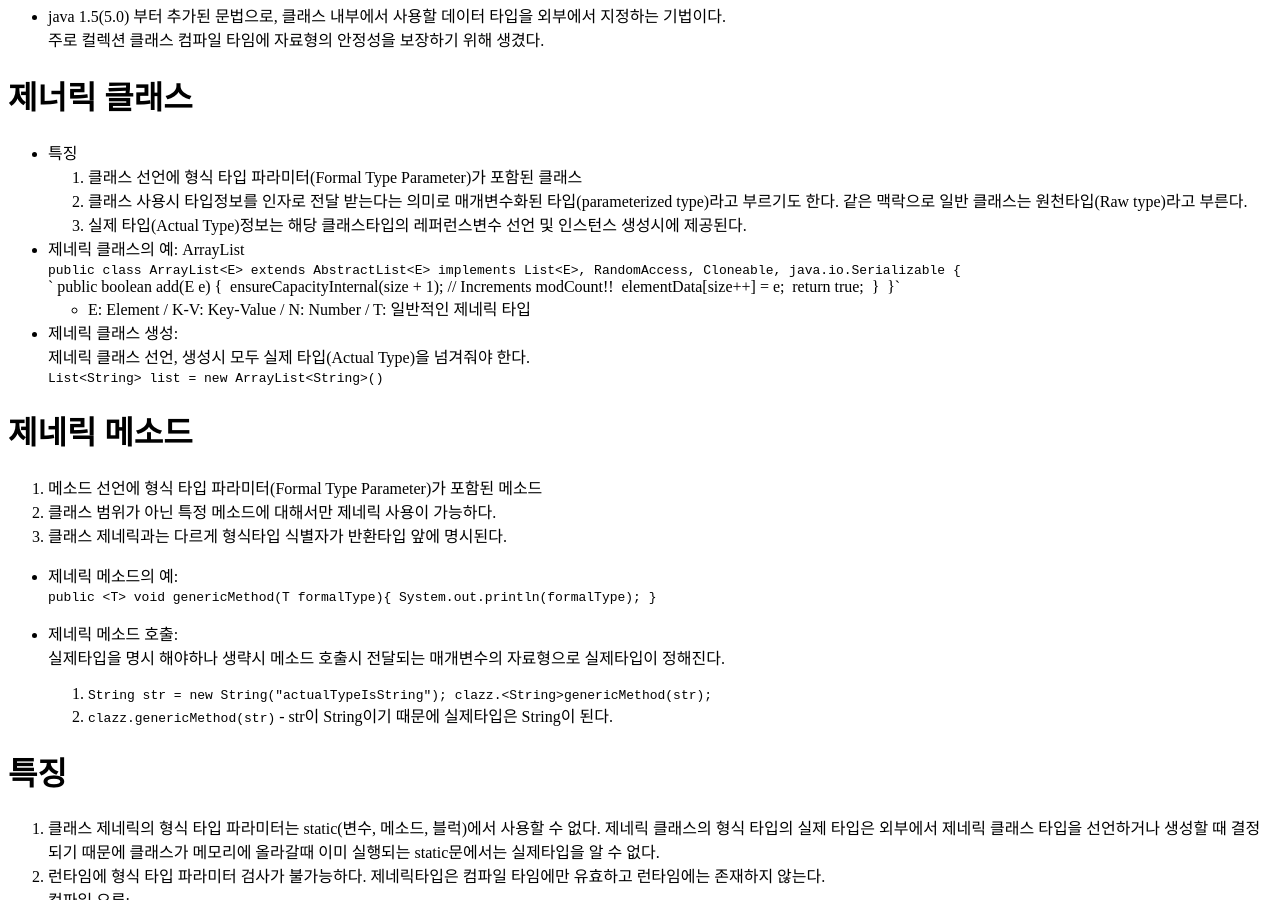
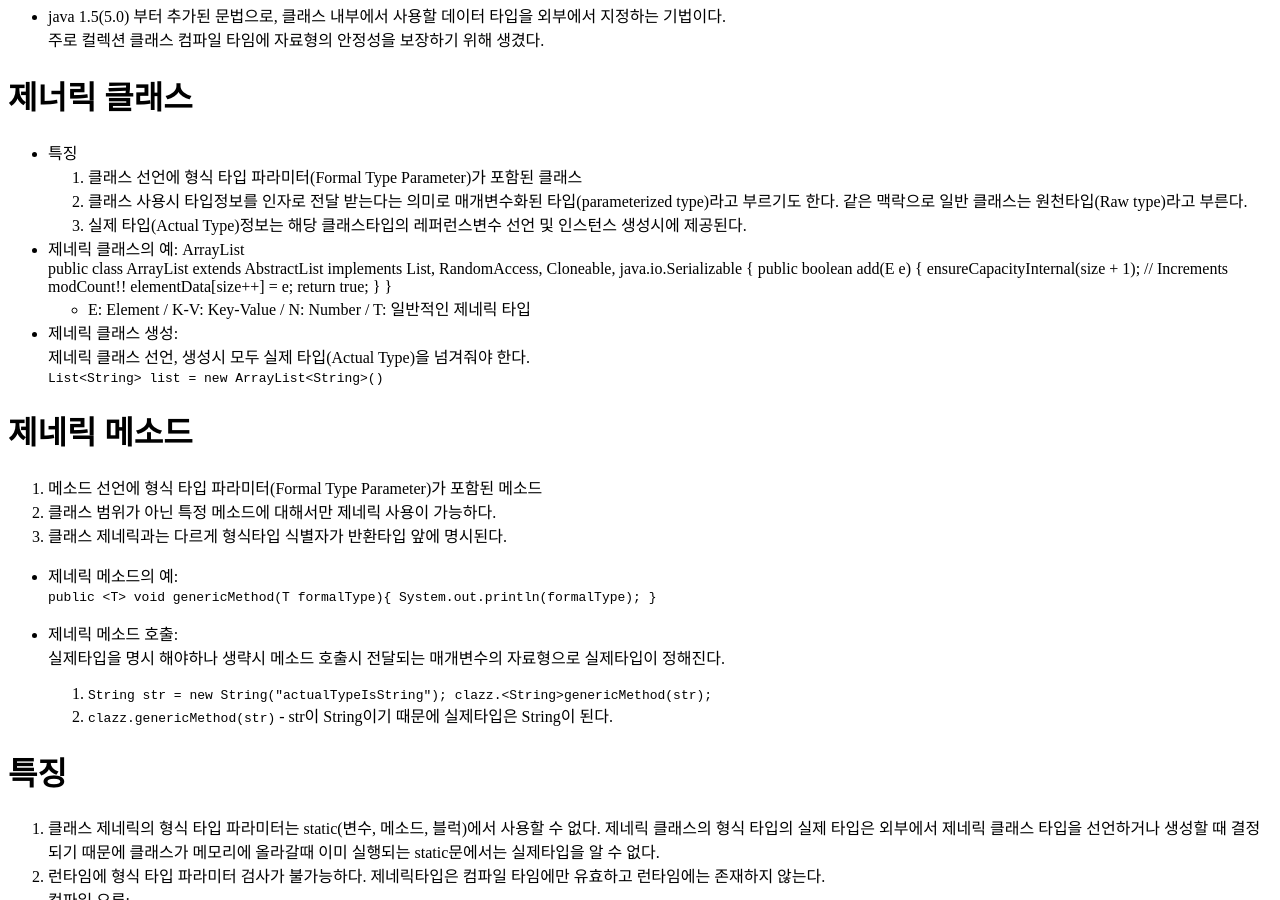
Before and after one commit to sejoong/sejoong.github.com, a Jekyll site: the page built from _posts/2015-03-01-dev.md, in a window 1280 px wide and 900 px high, scrolled down 360 px. Built offline with Jekyll 4.4.1, drawn with Linux system fonts in a browser that asks for light colours; nearby versions of some CDN libraries; library files that are not in the unit come from our copies; comment, search, counter and statistics services are not loaded.

Commit message:
Update 2015-03-01-dev.md

```diff
--- a/_posts/2015-03-01-dev.md
+++ b/_posts/2015-03-01-dev.md
@@ -21,13 +21,13 @@ Generic 알아보기!
 3. 실제 타입(Actual Type)정보는 해당 클래스타입의 레퍼런스변수 선언 및 인스턴스 생성시에 제공된다.
 
 - 제네릭 클래스의 예: ArrayList
-`public class ArrayList<E> extends AbstractList<E> implements List<E>, RandomAccess, Cloneable, java.io.Serializable {`
-` public boolean add(E e) {`
-`   ensureCapacityInternal(size + 1);  // Increments modCount!!`
-`   elementData[size++] = e;`
-`   return true;`
-` }`
-`}`
+public class ArrayList<E> extends AbstractList<E> implements List<E>, RandomAccess, Cloneable, java.io.Serializable {
+ public boolean add(E e) {
+  ensureCapacityInternal(size + 1);  // Increments modCount!!
+  elementData[size++] = e;
+  return true;
+ }
+}
   * E: Element / K-V: Key-Value / N: Number / T: 일반적인 제네릭 타입
 
 
```
